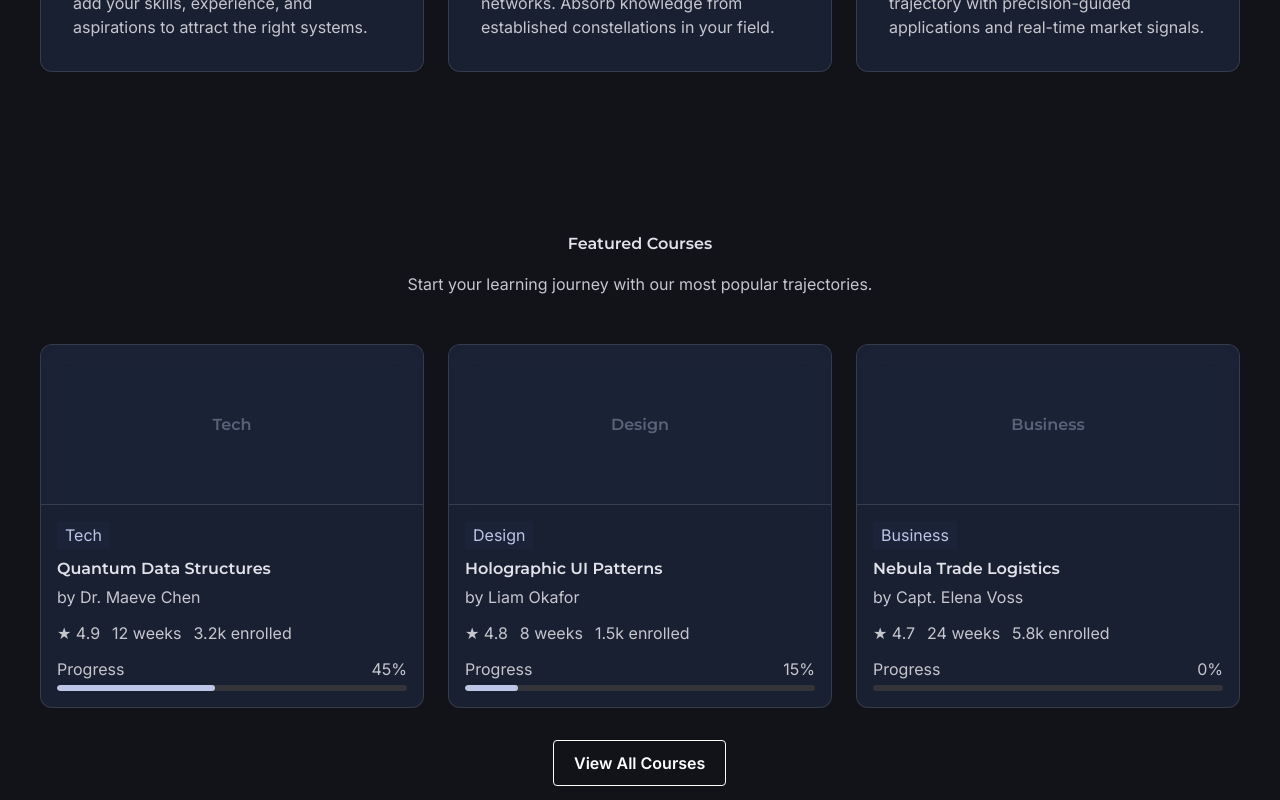
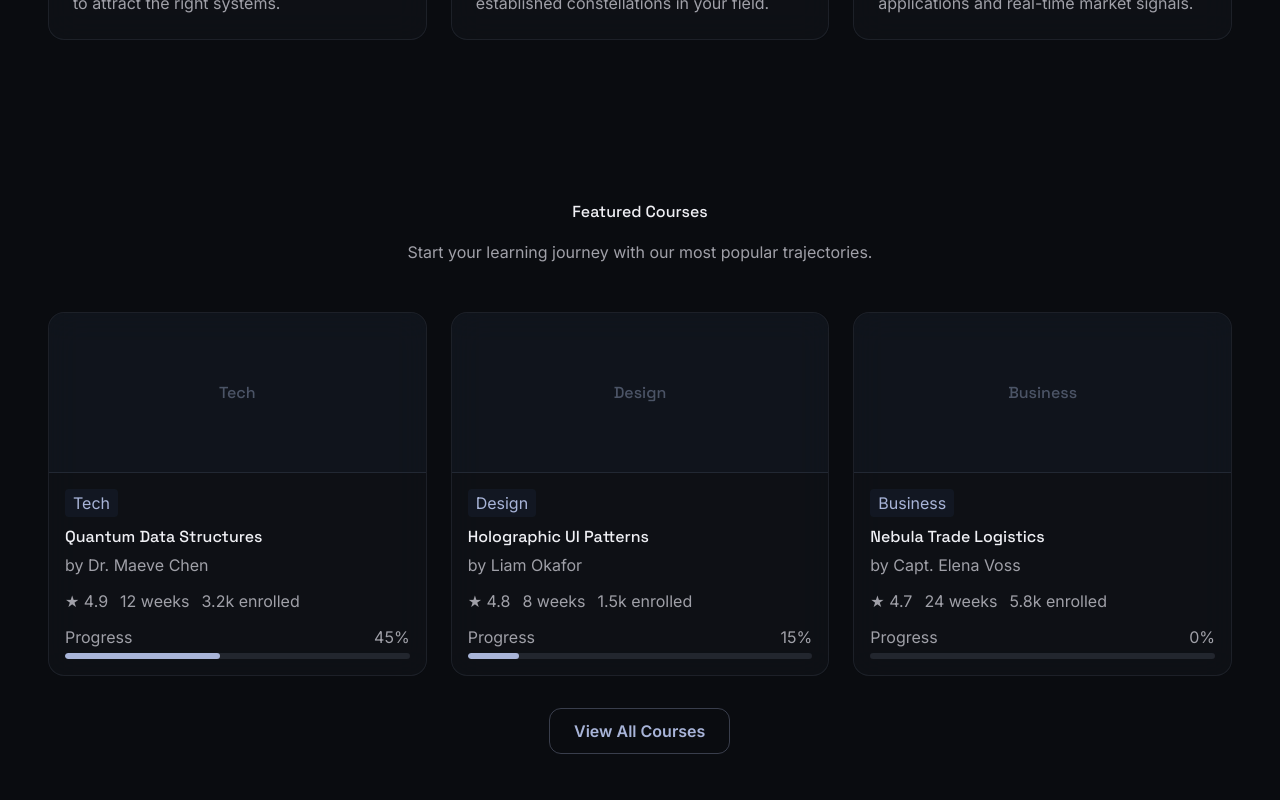
Before and after one commit to luisang09hg-png/Dedran, a React (Vite) app: page / in a window 1280 px wide. Shown: the part 1440-2240 px from the top of the page. Built offline with nearby package versions, Linux system fonts and the light colour scheme; no server answers.

Commit message:
feat: Enhance UI components with new styles, add Badge, EmptyState, Skeleton, and Tabs components

```diff
--- /dev/null
+++ b/src/components/ui/Badge.jsx
@@ -0,0 +1,28 @@
+const variants = {
+  default: 'bg-primary-container text-primary',
+  secondary: 'bg-secondary-container text-secondary',
+  tertiary: 'bg-tertiary-container text-tertiary',
+  success: 'bg-green-900/30 text-green-400',
+  warning: 'bg-yellow-900/30 text-yellow-400',
+  error: 'bg-error-container text-on-error-container',
+  outline: 'border border-outline-variant text-on-surface-variant',
+};
+
+const sizes = {
+  sm: 'px-2 py-0.5 text-xs',
+  md: 'px-3 py-1 text-sm',
+  lg: 'px-4 py-1.5 text-base',
+};
+
+const Badge = ({ children, variant = 'default', size = 'md', className = '', ...props }) => {
+  return (
+    <span
+      className={`inline-flex items-center rounded-full font-medium ${variants[variant]} ${sizes[size]} ${className}`}
+      {...props}
+    >
+      {children}
+    </span>
+  );
+};
+
+export default Badge;
--- a/src/components/ui/Button.jsx
+++ b/src/components/ui/Button.jsx
@@ -1,16 +1,22 @@
 const variants = {
   primary:
-    'bg-star-glow text-[var(--color-on-primary)] hover:opacity-90 hover:scale-[1.03] hover:shadow-[0_0_16px_rgba(32,42,68,0.4)] focus-visible:shadow-[0_0_16px_rgba(32,42,68,0.4)] active:scale-[0.97]',
+    'bg-primary text-on-primary hover:opacity-90 hover:scale-[1.02] hover:shadow-[0_0_20px_rgba(168,180,216,0.3)] focus-visible:shadow-[0_0_20px_rgba(168,180,216,0.4)] active:scale-[0.98] transition-smooth',
   secondary:
-    'border border-star-glow text-star-glow hover:bg-star-glow/10 hover:scale-[1.03] hover:shadow-[0_0_12px_rgba(32,42,68,0.2)] active:scale-[0.97]',
+    'border border-primary/30 text-primary hover:bg-primary/10 hover:scale-[1.02] hover:shadow-[0_0_16px_rgba(168,180,216,0.15)] active:scale-[0.98] transition-smooth',
   ghost:
-    'text-on-surface-variant hover:text-star-glow border border-transparent hover:scale-[1.02]',
+    'text-on-surface-variant hover:text-primary hover:bg-primary/5 border border-transparent hover:scale-[1.01] transition-smooth',
+  tertiary:
+    'bg-tertiary text-on-tertiary hover:opacity-90 hover:scale-[1.02] hover:shadow-[0_0_20px_rgba(184,168,200,0.3)] active:scale-[0.98] transition-smooth',
+  danger:
+    'bg-error-container text-on-error-container hover:opacity-90 hover:scale-[1.02] active:scale-[0.98] transition-smooth',
 };
 
 const sizes = {
-  sm: 'px-3 py-1.5 text-label-caps rounded',
-  md: 'px-5 py-2.5 text-label-caps rounded',
-  lg: 'px-8 py-3 text-headline-sm rounded',
+  xs: 'px-3 py-1.5 text-label-caps text-label-caps rounded-sm',
+  sm: 'px-4 py-2 text-label-caps text-label-caps rounded',
+  md: 'px-6 py-2.5 text-label-caps text-label-caps rounded-md',
+  lg: 'px-8 py-3 text-body-sm text-body-sm rounded-lg',
+  xl: 'px-10 py-4 text-body-md text-body-md rounded-xl',
 };
 
 const Button = ({
@@ -18,13 +24,22 @@ const Button = ({
   variant = 'primary',
   size = 'md',
   className = '',
+  disabled = false,
+  loading = false,
   ...props
 }) => {
   return (
     <button
-      className={`font-semibold transition-all duration-300 ease-out inline-flex items-center justify-center gap-2 will-change-transform ${variants[variant]} ${sizes[size]} ${className}`}
+      className={`font-semibold inline-flex items-center justify-center gap-2 will-change-transform ${variants[variant]} ${sizes[size]} ${disabled ? 'opacity-50 cursor-not-allowed pointer-events-none' : ''} ${className}`}
+      disabled={disabled || loading}
       {...props}
     >
+      {loading && (
+        <svg className="animate-spin h-4 w-4" xmlns="http://www.w3.org/2000/svg" fill="none" viewBox="0 0 24 24">
+          <circle className="opacity-25" cx="12" cy="12" r="10" stroke="currentColor" strokeWidth="4"></circle>
+          <path className="opacity-75" fill="currentColor" d="M4 12a8 8 0 018-8V0C5.373 0 0 5.373 0 12h4zm2 5.291A7.962 7.962 0 014 12H0c0 3.042 1.135 5.824 3 7.938l3-2.647z"></path>
+        </svg>
+      )}
       {children}
     </button>
   );
--- a/src/components/ui/GlassCard.jsx
+++ b/src/components/ui/GlassCard.jsx
@@ -1,7 +1,7 @@
 const GlassCard = ({ children, className = '', hover = true, as: Tag = 'div', ...props }) => {
   return (
     <Tag
-      className={`bg-primary-container/60 backdrop-blur-[12px] border border-nebula-stroke rounded-xl ${hover ? 'hover:shadow-[inset_0_0_0_2px_rgba(255,255,255,0.1)] transition-all duration-300' : ''} ${className}`}
+      className={`glass-panel ${hover ? 'hover:shadow-[0_0_20px_rgba(168,180,216,0.1)] hover:border-primary/20 transition-smooth' : ''} ${className}`}
       {...props}
     >
       {children}
--- /dev/null
+++ b/src/components/ui/Skeleton.jsx
@@ -0,0 +1,20 @@
+const Skeleton = ({ className = '', variant = 'default', ...props }) => {
+  const variants = {
+    default: 'h-4 w-full',
+    text: 'h-4 w-full',
+    title: 'h-6 w-3/4',
+    circle: 'rounded-full',
+    avatar: 'h-10 w-10 rounded-full',
+    card: 'h-32 w-full rounded-lg',
+    button: 'h-10 w-24 rounded',
+  };
+
+  return (
+    <div
+      className={`skeleton ${variants[variant] || variants.default} ${className}`}
+      {...props}
+    />
+  );
+};
+
+export default Skeleton;
--- a/src/index.css
+++ b/src/index.css
@@ -1,62 +1,62 @@
-@import url('https://fonts.googleapis.com/css2?family=Inter:wght@400;600;700&family=Montserrat:wght@600;700&display=swap');
+@import url('https://fonts.googleapis.com/css2?family=Inter:wght@300;400;500;600;700&family=Space+Grotesk:wght@500;600;700&display=swap');
 
 @import "tailwindcss";
 
 @theme {
-  /* Surface & Background */
-  --color-surface: #111319;
-  --color-surface-dim: #111319;
-  --color-surface-bright: #37393f;
-  --color-surface-container-lowest: #0c0e13;
-  --color-surface-container-low: #191c21;
-  --color-surface-container: #1d2025;
-  --color-surface-container-high: #282a30;
-  --color-surface-container-highest: #33353b;
-  --color-background: #111319;
-  --color-surface-variant: #33353b;
+  /* Surface & Background - Enhanced Cosmic Palette */
+  --color-surface: #0a0c10;
+  --color-surface-dim: #080a0e;
+  --color-surface-bright: #1a1d24;
+  --color-surface-container-lowest: #05070a;
+  --color-surface-container-low: #0e1116;
+  --color-surface-container: #12151a;
+  --color-surface-container-high: #1a1d24;
+  --color-surface-container-highest: #22262e;
+  --color-background: #0a0c10;
+  --color-surface-variant: #22262e;
 
   /* On-Surface / Text */
-  --color-on-surface: #e2e2ea;
-  --color-on-surface-variant: #c6c6ce;
-  --color-on-background: #e2e2ea;
-  --color-inverse-surface: #e2e2ea;
-  --color-inverse-on-surface: #2e3036;
+  --color-on-surface: #f0f0f5;
+  --color-on-surface-variant: #a0a0a8;
+  --color-on-background: #f0f0f5;
+  --color-inverse-surface: #f0f0f5;
+  --color-inverse-on-surface: #1a1d24;
 
   /* Outline */
-  --color-outline: #909098;
-  --color-outline-variant: #45464d;
-  --color-surface-tint: #bcc6e7;
+  --color-outline: #6a6a72;
+  --color-outline-variant: #3a3a42;
+  --color-surface-tint: #a8b4d8;
 
-  /* Primary */
-  --color-primary: #bcc6e7;
-  --color-on-primary: #26304a;
-  --color-primary-container: #202a44;
-  --color-on-primary-container: #8791b0;
-  --color-inverse-primary: #545e7b;
-  --color-primary-fixed: #dae2ff;
-  --color-primary-fixed-dim: #bcc6e7;
-  --color-on-primary-fixed: #101b34;
-  --color-on-primary-fixed-variant: #3c4662;
+  /* Primary - Cosmic Blue */
+  --color-primary: #a8b4d8;
+  --color-on-primary: #1a2338;
+  --color-primary-container: #1a2338;
+  --color-on-primary-container: #7a86a8;
+  --color-inverse-primary: #4a5570;
+  --color-primary-fixed: #c8d4f8;
+  --color-primary-fixed-dim: #a8b4d8;
+  --color-on-primary-fixed: #0a1428;
+  --color-on-primary-fixed-variant: #2a3548;
 
-  /* Secondary */
-  --color-secondary: #c6c7c4;
-  --color-on-secondary: #2f312f;
-  --color-secondary-container: #484947;
-  --color-on-secondary-container: #b8b9b6;
-  --color-secondary-fixed: #e3e3df;
-  --color-secondary-fixed-dim: #c6c7c4;
-  --color-on-secondary-fixed: #1a1c1a;
-  --color-on-secondary-fixed-variant: #464745;
+  /* Secondary - Stellar Silver */
+  --color-secondary: #b8b9b6;
+  --color-on-secondary: #1a1c1a;
+  --color-secondary-container: #383937;
+  --color-on-secondary-container: #a8a9a6;
+  --color-secondary-fixed: #d8d9d5;
+  --color-secondary-fixed-dim: #b8b9b6;
+  --color-on-secondary-fixed: #0a0c0a;
+  --color-on-secondary-fixed-variant: #363735;
 
-  /* Tertiary */
-  --color-tertiary: #bcc8d7;
-  --color-on-tertiary: #27313d;
-  --color-tertiary-container: #212c37;
-  --color-on-tertiary-container: #8893a1;
-  --color-tertiary-fixed: #d8e4f3;
-  --color-tertiary-fixed-dim: #bcc8d7;
-  --color-on-tertiary-fixed: #111d27;
-  --color-on-tertiary-fixed-variant: #3d4854;
+  /* Tertiary - Nebula Purple */
+  --color-tertiary: #b8a8c8;
+  --color-on-tertiary: #1a1428;
+  --color-tertiary-container: #281e38;
+  --color-on-tertiary-container: #9890a8;
+  --color-tertiary-fixed: #d8c8e8;
+  --color-tertiary-fixed-dim: #b8a8c8;
+  --color-on-tertiary-fixed: #0a0818;
+  --color-on-tertiary-fixed-variant: #382e48;
 
   /* Error */
   --color-error: #ffb4ab;
@@ -64,56 +64,66 @@
   --color-error-container: #93000a;
   --color-on-error-container: #ffdad6;
 
-  /* Accent / Glow */
+  /* Accent / Glow - Enhanced */
   --color-star-glow: #FFFFFF;
-  --color-charcoal-gray: #8A8B90;
-  --color-nebula-stroke: rgba(217, 217, 214, 0.15);
+  --color-charcoal-gray: #7a7a82;
+  --color-nebula-stroke: rgba(168, 180, 216, 0.12);
+  --color-cosmic-accent: #6a7aff;
+  --color-stardust: rgba(255, 255, 255, 0.08);
+  --color-void-glow: rgba(106, 122, 255, 0.15);
+
+  /* Glassmorphism */
+  --glass-bg: rgba(18, 21, 26, 0.6);
+  --glass-border: rgba(168, 180, 216, 0.1);
+  --glass-blur: 16px;
 
   /* Border Radius */
-  --radius-sm: 0.125rem;
-  --radius: 0.25rem;
-  --radius-md: 0.375rem;
-  --radius-lg: 0.5rem;
-  --radius-xl: 0.75rem;
+  --radius-sm: 0.25rem;
+  --radius: 0.5rem;
+  --radius-md: 0.75rem;
+  --radius-lg: 1rem;
+  --radius-xl: 1.25rem;
+  --radius-2xl: 1.5rem;
   --radius-full: 9999px;
 
   /* Spacing (4px base unit) */
   --spacing-unit: 4px;
   --spacing-stack-sm: 8px;
   --spacing-stack-md: 16px;
-  --spacing-stack-lg: 32px;
+  --spacing-stack-lg: 24px;
+  --spacing-stack-xl: 32px;
   --spacing-gutter: 24px;
   --spacing-margin-mobile: 16px;
-  --spacing-margin-desktop: 40px;
+  --spacing-margin-desktop: 48px;
 
-  /* Font Family */
-  --font-display-lg: 'Montserrat', sans-serif;
-  --font-display-lg-mobile: 'Montserrat', sans-serif;
-  --font-headline-md: 'Montserrat', sans-serif;
-  --font-headline-sm: 'Montserrat', sans-serif;
+  /* Font Family - Modern Cosmic */
+  --font-display-lg: 'Space Grotesk', sans-serif;
+  --font-display-lg-mobile: 'Space Grotesk', sans-serif;
+  --font-headline-md: 'Space Grotesk', sans-serif;
+  --font-headline-sm: 'Space Grotesk', sans-serif;
   --font-body-lg: 'Inter', sans-serif;
   --font-body-md: 'Inter', sans-serif;
   --font-body-sm: 'Inter', sans-serif;
   --font-label-caps: 'Inter', sans-serif;
-  --font-data-heavy: 'Inter', sans-serif;
+  --font-data-heavy: 'Space Grotesk', sans-serif;
 
   /* Font Size */
-  --font-size-display-lg: 48px;
-  --font-size-display-lg--line-height: 56px;
-  --font-size-display-lg--letter-spacing: -0.02em;
+  --font-size-display-lg: 56px;
+  --font-size-display-lg--line-height: 64px;
+  --font-size-display-lg--letter-spacing: -0.03em;
   --font-size-display-lg--font-weight: 700;
 
-  --font-size-display-lg-mobile: 32px;
-  --font-size-display-lg-mobile--line-height: 40px;
-  --font-size-display-lg-mobile--letter-spacing: -0.01em;
+  --font-size-display-lg-mobile: 36px;
+  --font-size-display-lg-mobile--line-height: 44px;
+  --font-size-display-lg-mobile--letter-spacing: -0.02em;
   --font-size-display-lg-mobile--font-weight: 700;
 
-  --font-size-headline-md: 24px;
-  --font-size-headline-md--line-height: 32px;
+  --font-size-headline-md: 26px;
+  --font-size-headline-md--line-height: 34px;
   --font-size-headline-md--font-weight: 600;
 
-  --font-size-headline-sm: 20px;
-  --font-size-headline-sm--line-height: 28px;
+  --font-size-headline-sm: 22px;
+  --font-size-headline-sm--line-height: 30px;
   --font-size-headline-sm--font-weight: 600;
 
   --font-size-body-lg: 18px;
@@ -128,86 +138,95 @@
   --font-size-body-sm--line-height: 20px;
   --font-size-body-sm--font-weight: 400;
 
-  --font-size-label-caps: 12px;
-  --font-size-label-caps--line-height: 16px;
-  --font-size-label-caps--letter-spacing: 0.1em;
+  --font-size-label-caps: 13px;
+  --font-size-label-caps--line-height: 18px;
+  --font-size-label-caps--letter-spacing: 0.12em;
   --font-size-label-caps--font-weight: 600;
 
-  --font-size-data-heavy: 24px;
-  --font-size-data-heavy--line-height: 32px;
-  --font-size-data-heavy--letter-spacing: -0.01em;
+  --font-size-data-heavy: 32px;
+  --font-size-data-heavy--line-height: 40px;
+  --font-size-data-heavy--letter-spacing: -0.02em;
   --font-size-data-heavy--font-weight: 700;
 
   /* Event Horizon animation */
-  --animate-accretion-spin: accretion-spin 8s linear infinite;
+  --animate-accretion-spin: accretion-spin 12s linear infinite;
+  --animate-pulse-slow: pulse-slow 4s ease-in-out infinite;
+  --animate-float: float 6s ease-in-out infinite;
 }
 
 /* ─── Light Theme ─── */
 [data-theme="light"] {
-  --color-surface: #FEFBFF;
-  --color-surface-dim: #DED9E2;
-  --color-surface-bright: #FEFBFF;
-  --color-surface-container-lowest: #FFFFFF;
-  --color-surface-container-low: #F3EFF4;
-  --color-surface-container: #EDE9EE;
-  --color-surface-container-high: #E7E3E8;
-  --color-surface-container-highest: #E1DDE2;
-  --color-background: #FEFBFF;
-  --color-surface-variant: #E1DDE2;
+  --color-surface: #f5f5f8;
+  --color-surface-dim: #e5e5e8;
+  --color-surface-bright: #ffffff;
+  --color-surface-container-lowest: #ffffff;
+  --color-surface-container-low: #ebebf0;
+  --color-surface-container: #e5e5ea;
+  --color-surface-container-high: #dfdfd4;
+  --color-surface-container-highest: #d9d9de;
+  --color-background: #f5f5f8;
+  --color-surface-variant: #d9d9de;
 
-  --color-on-surface: #1C1B1F;
-  --color-on-surface-variant: #49454F;
-  --color-on-background: #1C1B1F;
-  --color-inverse-surface: #313033;
-  --color-inverse-on-surface: #F3EFF4;
+  --color-on-surface: #1a1a1e;
+  --color-on-surface-variant: #4a4a52;
+  --color-on-background: #1a1a1e;
+  --color-inverse-surface: #2a2a2e;
+  --color-inverse-on-surface: #f5f5f8;
 
-  --color-outline: #7A757F;
-  --color-outline-variant: #C4C0C8;
-  --color-surface-tint: #3C4662;
+  --color-outline: #7a7a82;
+  --color-outline-variant: #c4c4cc;
+  --color-surface-tint: #4a5570;
 
-  --color-primary: #202A44;
-  --color-on-primary: #FFFFFF;
-  --color-primary-container: #DAE2FF;
-  --color-on-primary-container: #101B34;
-  --color-inverse-primary: #BCC6E7;
-  --color-primary-fixed: #DAE2FF;
-  --color-primary-fixed-dim: #BCC6E7;
-  --color-on-primary-fixed: #101B34;
-  --color-on-primary-fixed-variant: #3C4662;
+  --color-primary: #2a3548;
+  --color-on-primary: #ffffff;
+  --color-primary-container: #d8e4f8;
+  --color-on-primary-container: #0a1428;
+  --color-inverse-primary: #a8b4d8;
+  --color-primary-fixed: #d8e4f8;
+  --color-primary-fixed-dim: #a8b4d8;
+  --color-on-primary-fixed: #0a1428;
+  --color-on-primary-fixed-variant: #2a3548;
 
-  --color-secondary: #595B59;
-  --color-on-secondary: #FFFFFF;
-  --color-secondary-container: #DEDFDB;
-  --color-on-secondary-container: #171917;
-  --color-secondary-fixed: #E3E3DF;
-  --color-secondary-fixed-dim: #C6C7C4;
-  --color-on-secondary-fixed: #0E100E;
+  --color-secondary: #5a5a58;
+  --color-on-secondary: #ffffff;
+  --color-secondary-container: #dedfdd;
+  --color-on-secondary-container: #171717;
+  --color-secondary-fixed: #e3e3e1;
+  --color-secondary-fixed-dim: #b8b9b6;
+  --color-on-secondary-fixed: #0e0e0e;
   --color-on-secondary-fixed-variant: #464745;
 
-  --color-tertiary: #3D4854;
-  --color-on-tertiary: #FFFFFF;
-  --color-tertiary-container: #DAE4F3;
-  --color-on-tertiary-container: #111D27;
-  --color-tertiary-fixed: #D8E4F3;
-  --color-tertiary-fixed-dim: #BCC8D7;
-  --color-on-tertiary-fixed: #111D27;
-  --color-on-tertiary-fixed-variant: #3D4854;
+  --color-tertiary: #4a3a58;
+  --color-on-tertiary: #ffffff;
+  --color-tertiary-container: #e8d8f8;
+  --color-on-tertiary-container: #1a0a28;
+  --color-tertiary-fixed: #e8d8f8;
+  --color-tertiary-fixed-dim: #b8a8c8;
+  --color-on-tertiary-fixed: #0a0818;
+  --color-on-tertiary-fixed-variant: #4a3a58;
 
-  --color-error: #BA1A1A;
-  --color-on-error: #FFFFFF;
-  --color-error-container: #FFDAD6;
+  --color-error: #ba1a1a;
+  --color-on-error: #ffffff;
+  --color-error-container: #ffdad6;
   --color-on-error-container: #410002;
 
-  --color-star-glow: #202A44;
-  --color-charcoal-gray: #6B6B76;
-  --color-nebula-stroke: rgba(0, 0, 0, 0.10);
+  --color-star-glow: #2a3548;
+  --color-charcoal-gray: #6a6a72;
+  --color-nebula-stroke: rgba(0, 0, 0, 0.08);
+  --color-cosmic-accent: #4a5aff;
+  --color-stardust: rgba(0, 0, 0, 0.04);
+  --color-void-glow: rgba(74, 90, 255, 0.1);
+
+  /* Glassmorphism for light mode */
+  --glass-bg: rgba(245, 245, 248, 0.8);
+  --glass-border: rgba(74, 90, 255, 0.15);
 
   /* Event Horizon inner void for light mode */
-  --color-event-horizon-void: #E1DDE2;
+  --color-event-horizon-void: #e5e5ea;
 }
 
 [data-theme="dark"] {
-  --color-event-horizon-void: #07090E;
+  --color-event-horizon-void: #05070a;
 }
 
 html {
@@ -241,10 +260,111 @@ body {
   to   { transform: rotate(360deg); }
 }
 
-/* ─── Utility: line clamp ─── */
+@keyframes pulse-slow {
+  0%, 100% { opacity: 1; }
+  50% { opacity: 0.7; }
+}
+
+@keyframes float {
+  0%, 100% { transform: translateY(0px); }
+  50% { transform: translateY(-10px); }
+}
+
+@keyframes shimmer {
+  0% { background-position: -200% 0; }
+  100% { background-position: 200% 0; }
+}
+
+@keyframes fadeIn {
+  from { opacity: 0; transform: translateY(10px); }
+  to { opacity: 1; transform: translateY(0); }
+}
+
+@keyframes scaleIn {
+  from { opacity: 0; transform: scale(0.95); }
+  to { opacity: 1; transform: scale(1); }
+}
+
+/* ─── Utility Classes ─── */
 .line-clamp-2 {
   display: -webkit-box;
   -webkit-line-clamp: 2;
+  line-clamp: 2;
   -webkit-box-orient: vertical;
   overflow: hidden;
 }
+
+.line-clamp-3 {
+  display: -webkit-box;
+  -webkit-line-clamp: 3;
+  line-clamp: 3;
+  -webkit-box-orient: vertical;
+  overflow: hidden;
+}
+
+.glass-panel {
+  background: var(--glass-bg);
+  backdrop-filter: blur(var(--glass-blur));
+  -webkit-backdrop-filter: blur(var(--glass-blur));
+  border: 1px solid var(--glass-border);
+  border-radius: var(--radius-lg);
+}
+
+.cosmic-gradient {
+  background: linear-gradient(135deg, var(--color-primary-container) 0%, var(--color-tertiary-container) 100%);
+}
+
+.stardust-overlay {
+  background-image: radial-gradient(var(--color-stardust) 1px, transparent 1px);
+  background-size: 24px 24px;
+}
+
+.animate-fade-in {
+  animation: fadeIn 0.4s ease-out;
+}
+
+.animate-scale-in {
+  animation: scaleIn 0.3s ease-out;
+}
+
+.animate-float {
+  animation: float 6s ease-in-out infinite;
+}
+
+.skeleton {
+  background: linear-gradient(90deg, var(--color-surface-container) 25%, var(--color-surface-container-high) 50%, var(--color-surface-container) 75%);
+  background-size: 200% 100%;
+  animation: shimmer 1.5s infinite;
+  border-radius: var(--radius);
+}
+
+/* ─── Focus States ─── */
+*:focus-visible {
+  outline: 2px solid var(--color-primary);
+  outline-offset: 2px;
+}
+
+/* ─── Smooth Transitions ─── */
+.transition-smooth {
+  transition: all 0.3s cubic-bezier(0.4, 0, 0.2, 1);
+}
+
+/* ─── Custom Scrollbar ─── */
+*::-webkit-scrollbar {
+  width: 8px;
+  height: 8px;
+}
+
+*::-webkit-scrollbar-track {
+  background: var(--color-surface-container-low);
+  border-radius: var(--radius-full);
+}
+
+*::-webkit-scrollbar-thumb {
+  background: var(--color-outline-variant);
+  border-radius: var(--radius-full);
+}
+
+*::-webkit-scrollbar-thumb:hover {
+  background: var(--color-outline);
+}
```
Also changed, not shown: src/components/ui/EmptyState.jsx (added, +28 -0 lines), src/components/ui/Input.jsx (+5 -3 lines), src/components/ui/Tabs.jsx (added, +81 -0 lines).
